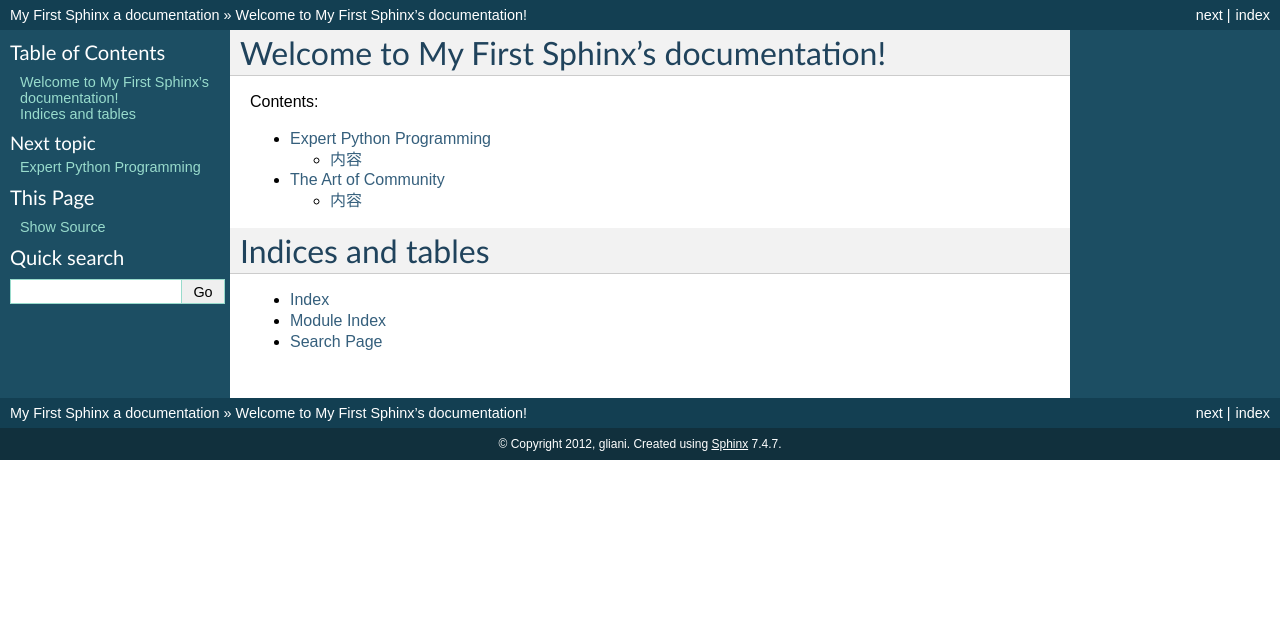
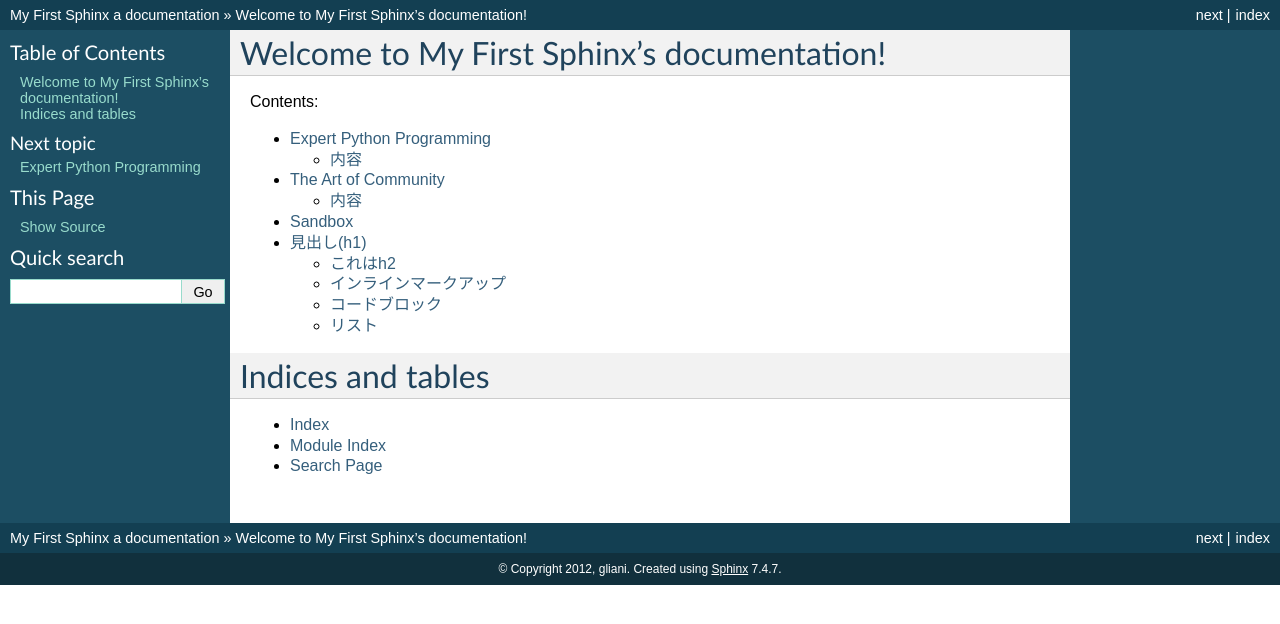
Before and after one commit to piccagliani/sphinx-quickstart, a Sphinx documentation site: the page built from source/index.rst, in a window 1280 px wide. Shown: the top 624 px of the page. Built offline with Sphinx 7.4.7, drawn with Linux system fonts in a browser that asks for light colours; some of the changed lines change nothing that is shown.

Commit message:
add sandbox

```diff
--- a/source/index.rst
+++ b/source/index.rst
@@ -13,6 +13,7 @@
 
    expert_python
    art_of_community
+   sandbox
 
 Indices and tables
 ==================
--- /dev/null
+++ b/source/sandbox.rst
@@ -0,0 +1,121 @@
+==========
+Sandbox
+==========
+
+Sandboxです
+
+
+===============
+見出し(h1)
+===============
+h1 - h4まであります。
+
+これはh2
+========
+ほげほげ
+
+--------
+これはh3
+--------
+ふがふが
+
+これはh4
+--------
+もげもげ
+
+
+インラインマークアップ
+======================
+
+**太字**
+
+*斜体*
+
+``リテラル``
+
+`リンク付きテキスト <http://www.google.co.jp>`_
+
+コードブロック
+==============
+
+::
+
+ 本ドキュメントはフィクションです。登場する人物、
+ 企業名は架空のものです。
+
+
+.. code-block:: php
+
+ <?php
+ namespace sphinx;
+
+ /**
+  * Sample class.
+  * @author gliani
+  */
+ class Sphinx
+ {
+     private $source = null;
+     private $build = null;
+
+     public function __construct($source, $build)
+     {
+         $this->source = $source;
+         $this->build = $build;
+     }
+
+     public function make()
+     {
+     }
+ }
+
+.. code-block:: html
+
+ <!DOCTYPE html>
+ <html>
+     <head>
+         <meta charset="utf-8" />
+         <title>HTML 5 complete</title>
+         <!--[if IE]>
+         <script src="http://html5shiv.googlecode.com/svn/trunk/html5.js"></script>
+         <![endif]-->
+     </head>
+     <body>
+         <p>Hello World</p>
+     </body>
+ </html>
+
+リスト
+======
+リストたち
+
+--------------
+バレットリスト
+--------------
+
+* 東京都
+* 神奈川
+* 埼玉
+
+--------------
+数字付きリスト
+--------------
+
+1. ほげ
+2. ふが
+3. もげ
+#. 餃子
+#. ラーメン
+#. チャーハン
+
+--------------
+定義リスト
+--------------
+
+餃子
+   宇都宮の名物として有名。餃子の像もある。静岡の浜松がライバル。
+ジャズ
+   宇都宮はジャズの町としても売り出し中。
+   楽器メーカーを多数抱える静岡の浜松がライバル
+焼きそば
+   知る人ぞ知る宇都宮の名物。専門店多数。なぜかビニール袋で持ち帰る。
```
